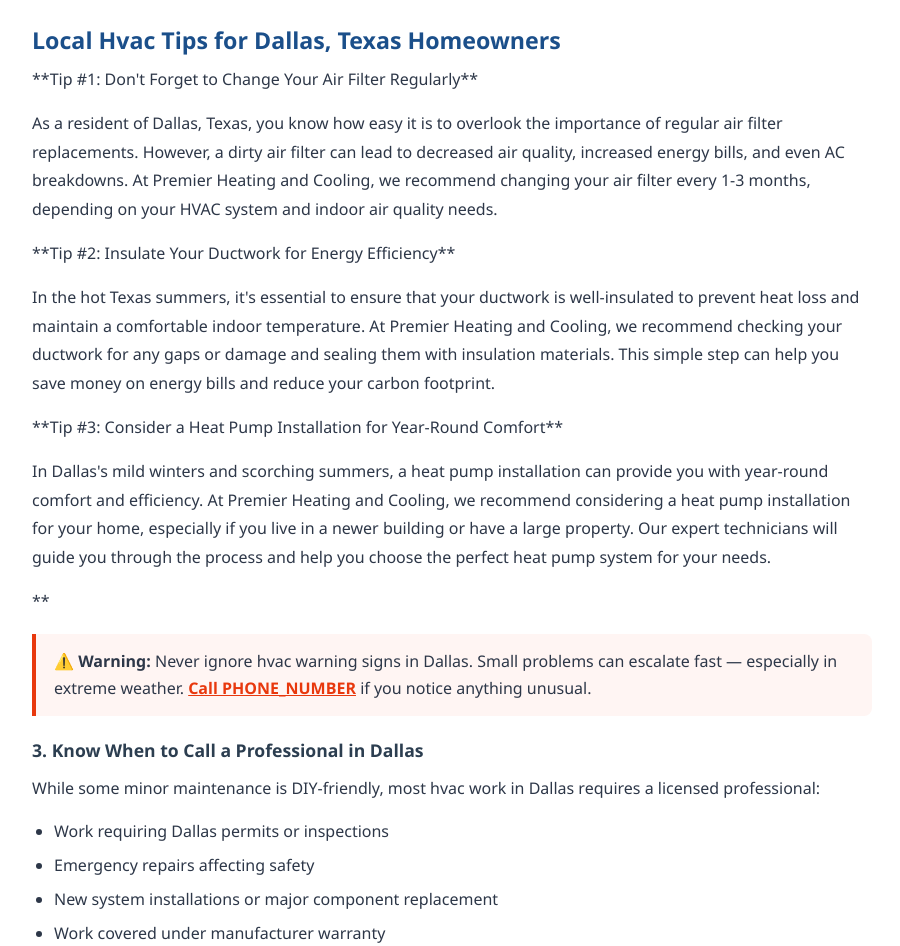
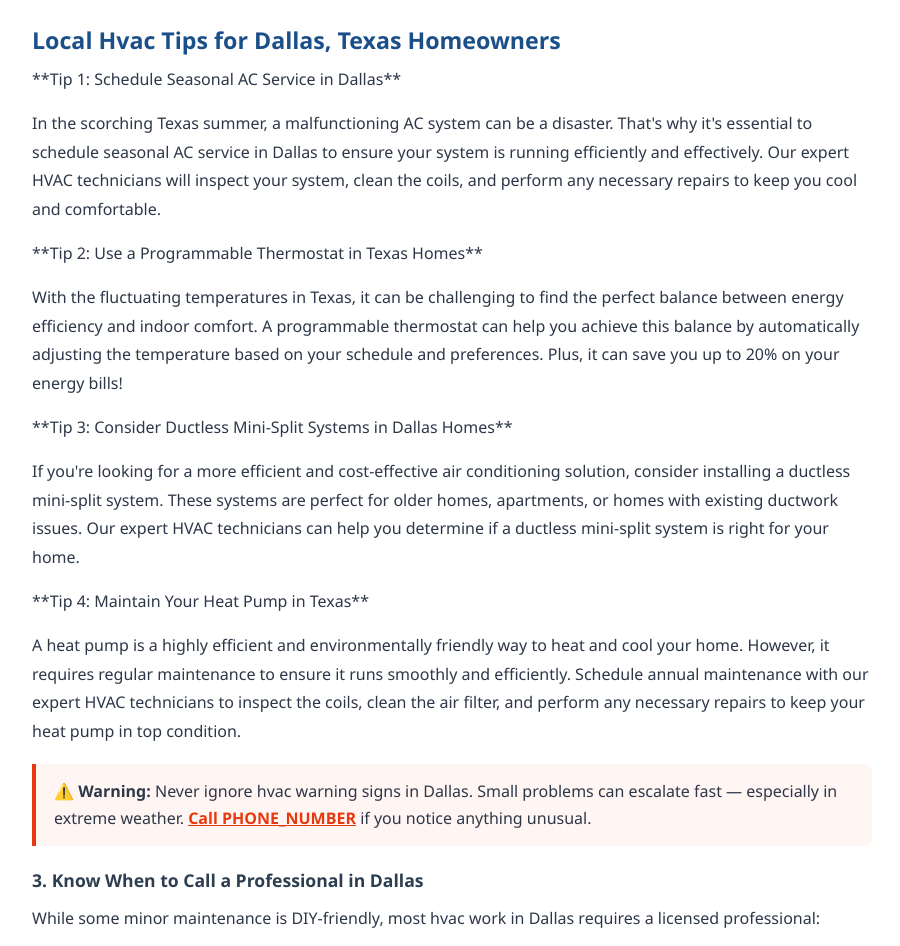
Before and after one commit to leadsmartaffiliate/hvac-service-dallas-tx, a plain HTML site: page blog/how-to-choose-hvac-dallas/index.html in a window 1280 px wide. Shown: the part 1620-2566 px from the top of the page, without its empty margins (188-1088 px from the left). Drawn offline with Linux system fonts and the light colour scheme.

Commit message:
Update blog/how-to-choose-hvac-dallas/index.html

```diff
--- a/blog/how-to-choose-hvac-dallas/index.html
+++ b/blog/how-to-choose-hvac-dallas/index.html
@@ -179,9 +179,9 @@ footer{background:var(--dark);color:#c9d1e0;padding:40px 20px 20px}
       </figure>
 
       <h2>Why hvac tips and guide Dallas Matters for Dallas Properties</h2>
-      <p>As a homeowner in Dallas, Texas, maintaining a comfortable indoor temperature is crucial to your well-being and property value. However, with the unique challenges posed by the city's climate and geography, it's essential to stay informed about the best HVAC practices and tips. At Premier Heating and Cooling, we're passionate about educating our community on the importance of HVAC maintenance and the benefits of working with a professional HVAC technician.</p>
-<p>In this blog, we'll explore the ins and outs of HVAC systems, from air conditioning repair to furnace maintenance. We'll also share valuable tips and tricks on how to keep your HVAC system running smoothly, saving you money and ensuring a comfortable living space all year round. Whether you're a seasoned homeowner or just moving to the area, our guide is designed to provide you with the knowledge you need to make informed decisions about your HVAC system.</p>
-<p>From the importance of regular ductwork cleaning to the benefits of a heat pump installation, we'll cover it all. Our goal is to empower you with the knowledge and confidence to tackle any HVAC challenge that comes your way. So, sit back, relax, and let us guide you through the world of HVAC maintenance and repair.</p>
+      <p>As a homeowner in Dallas, Texas, you understand the importance of a reliable HVAC system in keeping your home comfortable and energy-efficient. However, with so many DIY solutions and generic advice available online, it can be challenging to know what works best for your specific situation. At [Company Name], we're committed to providing you with expert guidance and tips on all things HVAC, from air handler maintenance to heat pump installation.</p>
+<p>In this blog post, we'll share our top HVAC tips and guide you through the process of selecting the right HVAC system for your home. Whether you're a seasoned homeowner or just starting to explore your options, we'll cover everything you need to know to make informed decisions about your HVAC system, including the benefits of regular AC service, the importance of proper ductwork installation, and the role of a heat pump in maintaining a comfortable indoor temperature.</p>
+<p>From troubleshooting common HVAC issues to exploring the latest industry trends and innovations, our goal is to educate and empower you with the knowledge you need to make the most of your HVAC system. So, let's dive in and explore the world of HVAC in Dallas, Texas!</p>
 
       <h2>Hvac Challenges Unique to Dallas, Texas</h2>
       <p>Dallas's unique climate, water quality, and local building codes create specific
@@ -210,13 +210,14 @@ footer{background:var(--dark);color:#c9d1e0;padding:40px 20px 20px}
       the fix.</p>
 
       <h2>Local Hvac Tips for Dallas, Texas Homeowners</h2>
-<p>**Tip #1: Don't Forget to Change Your Air Filter Regularly**</p>
-<p>As a resident of Dallas, Texas, you know how easy it is to overlook the importance of regular air filter replacements. However, a dirty air filter can lead to decreased air quality, increased energy bills, and even AC breakdowns. At Premier Heating and Cooling, we recommend changing your air filter every 1-3 months, depending on your HVAC system and indoor air quality needs.</p>
-<p>**Tip #2: Insulate Your Ductwork for Energy Efficiency**</p>
-<p>In the hot Texas summers, it's essential to ensure that your ductwork is well-insulated to prevent heat loss and maintain a comfortable indoor temperature. At Premier Heating and Cooling, we recommend checking your ductwork for any gaps or damage and sealing them with insulation materials. This simple step can help you save money on energy bills and reduce your carbon footprint.</p>
-<p>**Tip #3: Consider a Heat Pump Installation for Year-Round Comfort**</p>
-<p>In Dallas's mild winters and scorching summers, a heat pump installation can provide you with year-round comfort and efficiency. At Premier Heating and Cooling, we recommend considering a heat pump installation for your home, especially if you live in a newer building or have a large property. Our expert technicians will guide you through the process and help you choose the perfect heat pump system for your needs.</p>
-<p>**</p>
+<p>**Tip 1: Schedule Seasonal AC Service in Dallas**</p>
+<p>In the scorching Texas summer, a malfunctioning AC system can be a disaster. That's why it's essential to schedule seasonal AC service in Dallas to ensure your system is running efficiently and effectively. Our expert HVAC technicians will inspect your system, clean the coils, and perform any necessary repairs to keep you cool and comfortable.</p>
+<p>**Tip 2: Use a Programmable Thermostat in Texas Homes**</p>
+<p>With the fluctuating temperatures in Texas, it can be challenging to find the perfect balance between energy efficiency and indoor comfort. A programmable thermostat can help you achieve this balance by automatically adjusting the temperature based on your schedule and preferences. Plus, it can save you up to 20% on your energy bills!</p>
+<p>**Tip 3: Consider Ductless Mini-Split Systems in Dallas Homes**</p>
+<p>If you're looking for a more efficient and cost-effective air conditioning solution, consider installing a ductless mini-split system. These systems are perfect for older homes, apartments, or homes with existing ductwork issues. Our expert HVAC technicians can help you determine if a ductless mini-split system is right for your home.</p>
+<p>**Tip 4: Maintain Your Heat Pump in Texas**</p>
+<p>A heat pump is a highly efficient and environmentally friendly way to heat and cool your home. However, it requires regular maintenance to ensure it runs smoothly and efficiently. Schedule annual maintenance with our expert HVAC technicians to inspect the coils, clean the air filter, and perform any necessary repairs to keep your heat pump in top condition.</p>
 
       <div class="warn-box" role="alert">
         ⚠️ <strong>Warning:</strong> Never ignore hvac warning signs in Dallas.
```
